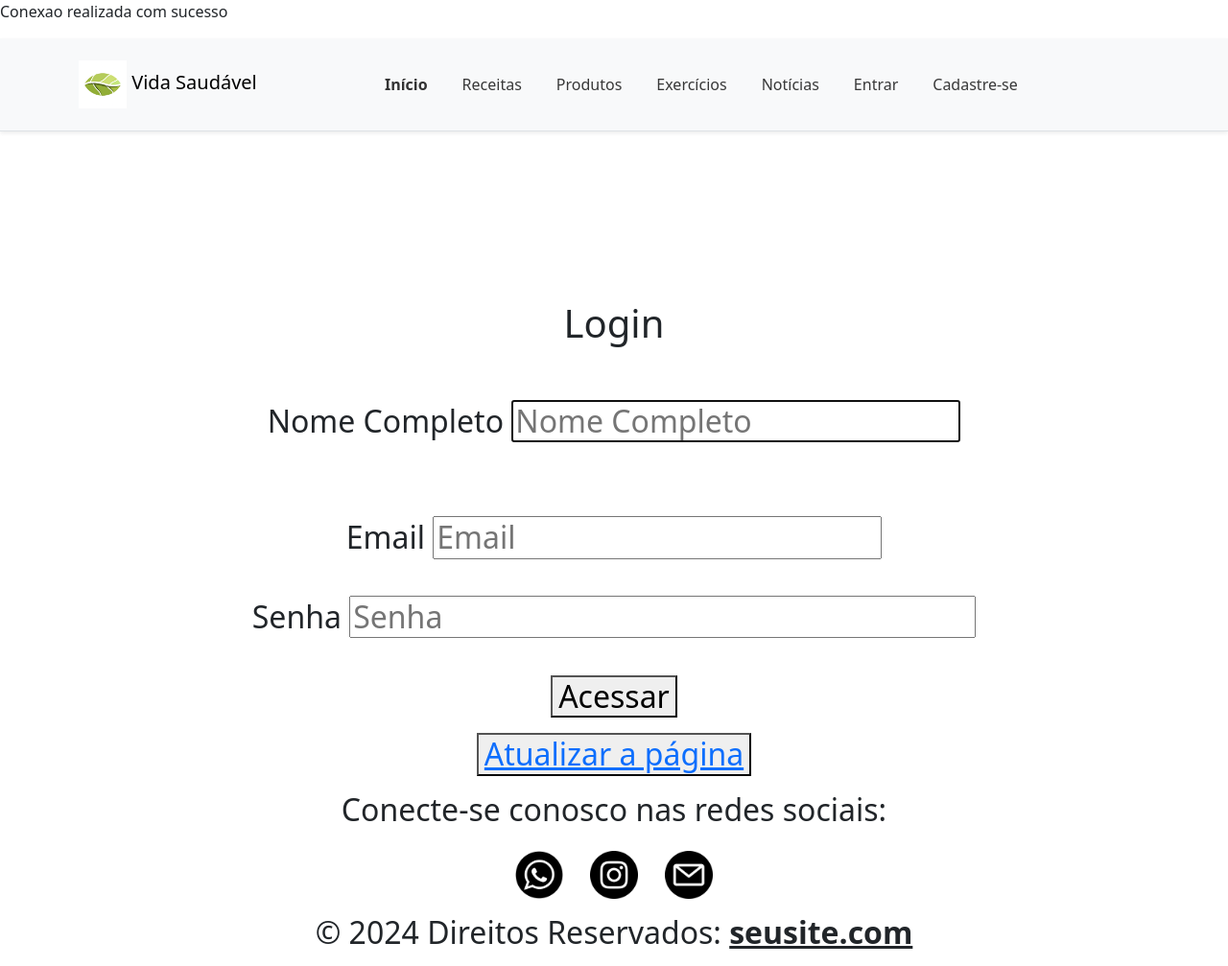
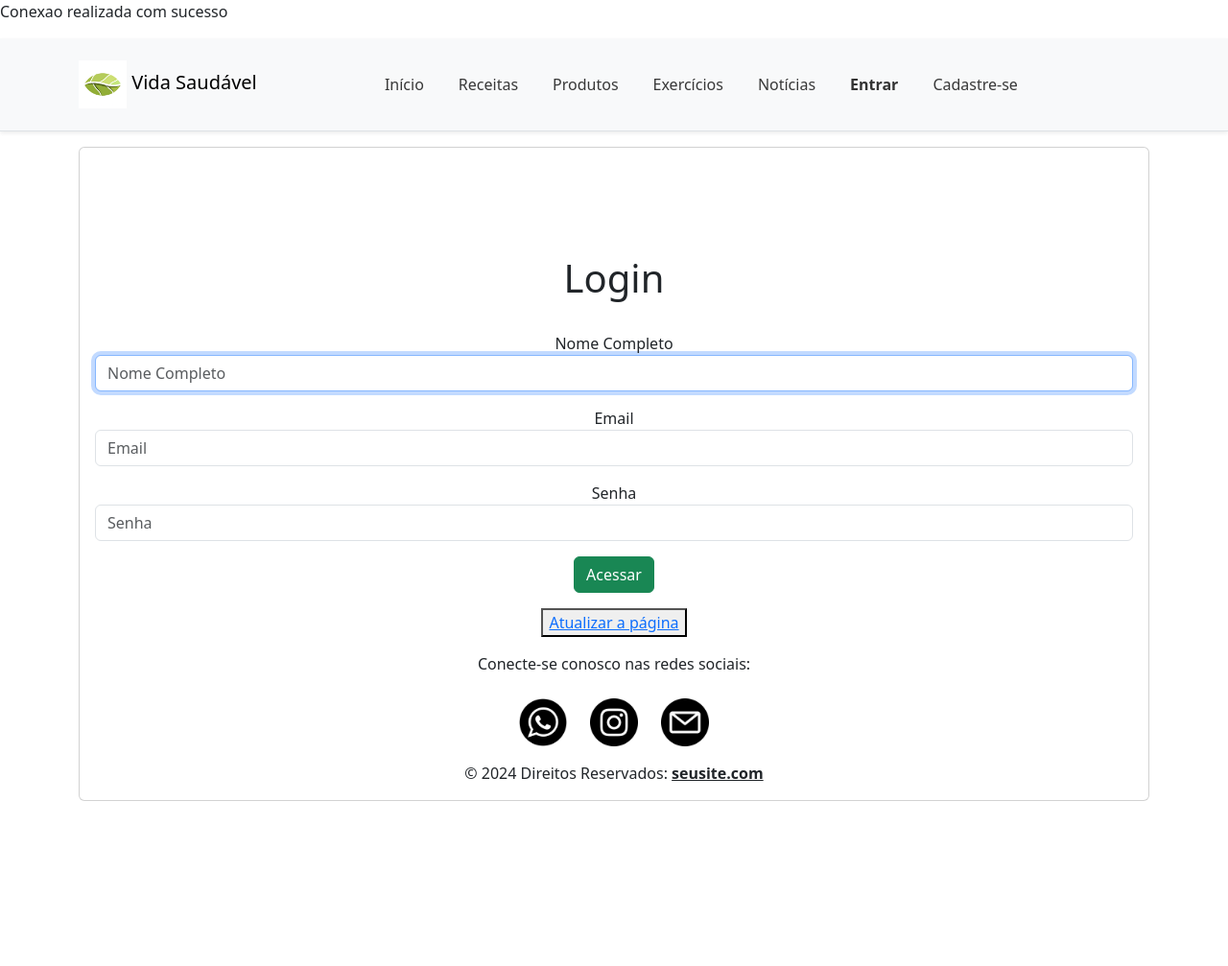
Before and after one commit to DanielZTZ/TCC-SITE, a PHP site: page /login_tcc.php in a window 1280 px wide. Shown: the whole page at 96% size. After the commit the page ends 835 px from the top, so only its background shows below. Run offline with PHP 8.4, Linux system fonts and the light colour scheme.

Commit message:
atualização login e cadastro

```diff
--- a/Cadastro_cliente_git.php
+++ b/Cadastro_cliente_git.php
@@ -13,7 +13,7 @@ include_once("conexao_tcc.php");
     <script src="https://cdn.jsdelivr.net/npm/bootstrap@5.3.0-alpha1/dist/js/bootstrap.min.js"></script>
     <link href="principal.css" rel="stylesheet">
 </head>
-<link rel="stylesheet" href="css_gabriel.css">
+<link rel="stylesheet" href="css_cadastro.css">
 
 <body>
 
--- a/login_tcc.php
+++ b/login_tcc.php
@@ -13,6 +13,8 @@ include_once("conexao_tcc.php");
     <script src="https://cdn.jsdelivr.net/npm/bootstrap@5.3.0-alpha1/dist/js/bootstrap.min.js"></script>
     <link href="principal.css" rel="stylesheet">
 </head>
+<link rel="stylesheet" href="css_login.css">
+
 <body>
 
 
@@ -32,25 +34,25 @@ include_once("conexao_tcc.php");
                 <div class="collapse navbar-collapse" id="navbarNav">
                     <ul class="navbar-nav mx-auto"> <!-- Alteração na classe para centralizar os links -->
                         <li class="nav-item">
-                            <a class="nav-link active" href="principal.php">Início</a>
+                            <a class="nav-link" href="principal.php">Início</a>
                         </li>
                         <li class="nav-item">
-                            <a class="nav-link" href="#contato">Receitas</a>
+                            <a class="nav-link" href="receitas.html">Receitas</a>
                         </li>
                         <li class="nav-item">
                             <a class="nav-link" href="produtos.html">Produtos</a>
                         </li>
                         <li class="nav-item">
-                            <a class="nav-link" href="#servicos">Exercícios</a>
+                            <a class="nav-link" href="exercicios_git.html">Exercícios</a>
                         </li>
                         <li class="nav-item">
                             <a class="nav-link" href="noticia22.php">Notícias</a>
                         </li>
                         <li class="nav-item">
-                            <a class="nav-link" href="#contato">Entrar</a>
+                            <a class="nav-link  active" href="login_tcc.php">Entrar</a>
                         </li>
                         <li class="nav-item">
-                            <a class="nav-link" href="#contato">Cadastre-se</a>
+                            <a class="nav-link" href="Cadastro_cliente_git.php">Cadastre-se</a>
                         </li>
                     </ul>
 
@@ -59,20 +61,25 @@ include_once("conexao_tcc.php");
         </div>
     </header>
 
-    <form  method="POST" action="verifica_senha_tcc.php">
-        <center><h1><p><br><p><br><p><br> Login </h1><p><p><br>
-<h2>
-       <label for="nome" > Nome Completo</label>
-        <input type="text" name="nome" id="nome"  placeholder="Nome Completo" required autofocus> <p> <br><br>
-
-           <label for="email" > Email </label>
-        <input type="email" name="email" id="email"  placeholder="Email" required autofocus> <br><br>
-
-         <label for="senha" > Senha </label>
-        <input type="password" name="senha" id="senha" size=30 placeholder="Senha" required autofocus> <br><br>
-
-
-        <button  type="submit"> Acessar </button>
+    <div class="container mt-3">
+    <div class="card custom-card-width">
+        <div class="card-body">
+            <center>
+                <h1><br><br>Login</h1><br>
+                <form method="POST" action="verifica_senha_tcc.php">
+                    <div class="mb-3">
+                        <label for="nome">Nome Completo</label>
+                        <input type="text" name="nome" id="nome" class="form-control" placeholder="Nome Completo" required autofocus>
+                    </div>
+                    <div class="mb-3">
+                        <label for="email">Email</label>
+                        <input type="email" name="email" id="email" class="form-control" placeholder="Email" required>
+                    </div>
+                    <div class="mb-3">
+                        <label for="senha">Senha</label>
+                        <input type="password" name="senha" id="senha" class="form-control" placeholder="Senha" required>
+                    </div>
+                    <button type="submit" class="btn btn-success">Acessar</button>
                 </form>
       <p>
         <?php
```
Also changed, not shown: Login_cliente_git.html (deleted, +0 -94 lines). Lines whose indentation alone changed are shown as unchanged.
